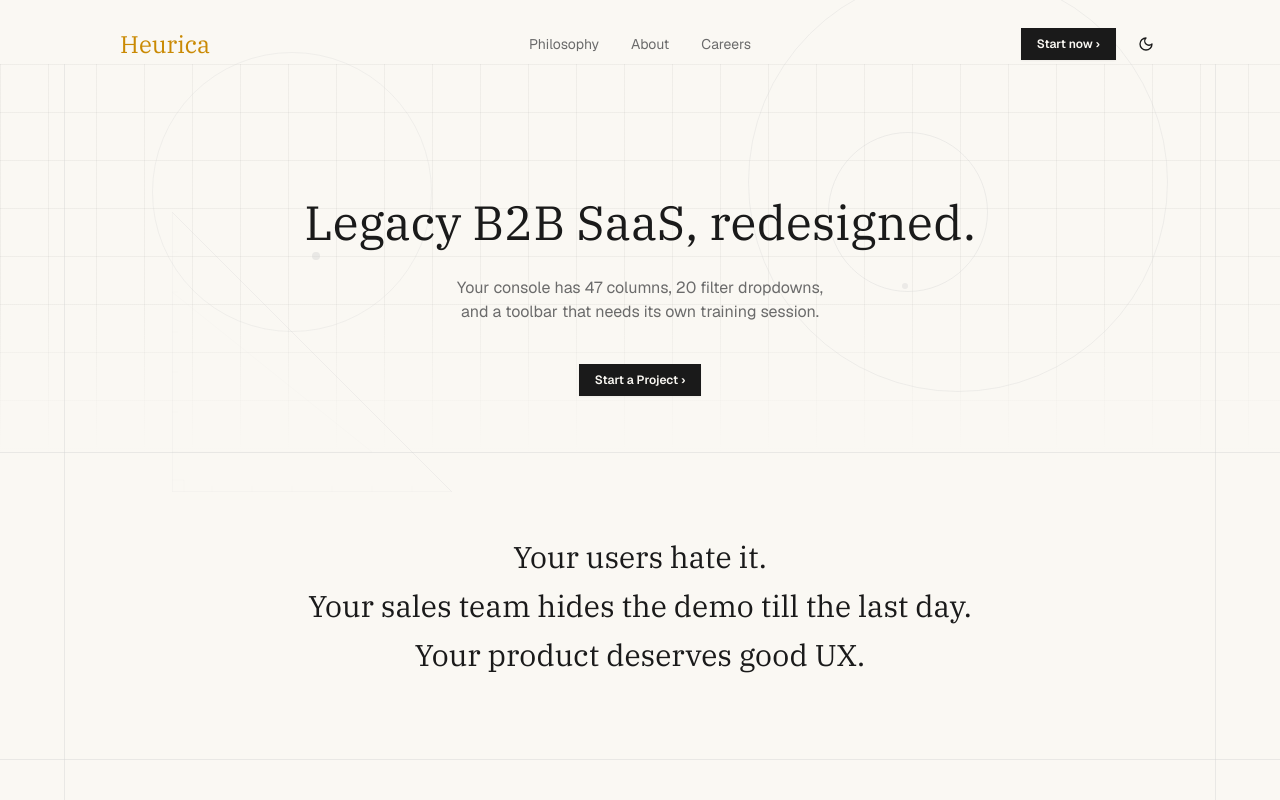
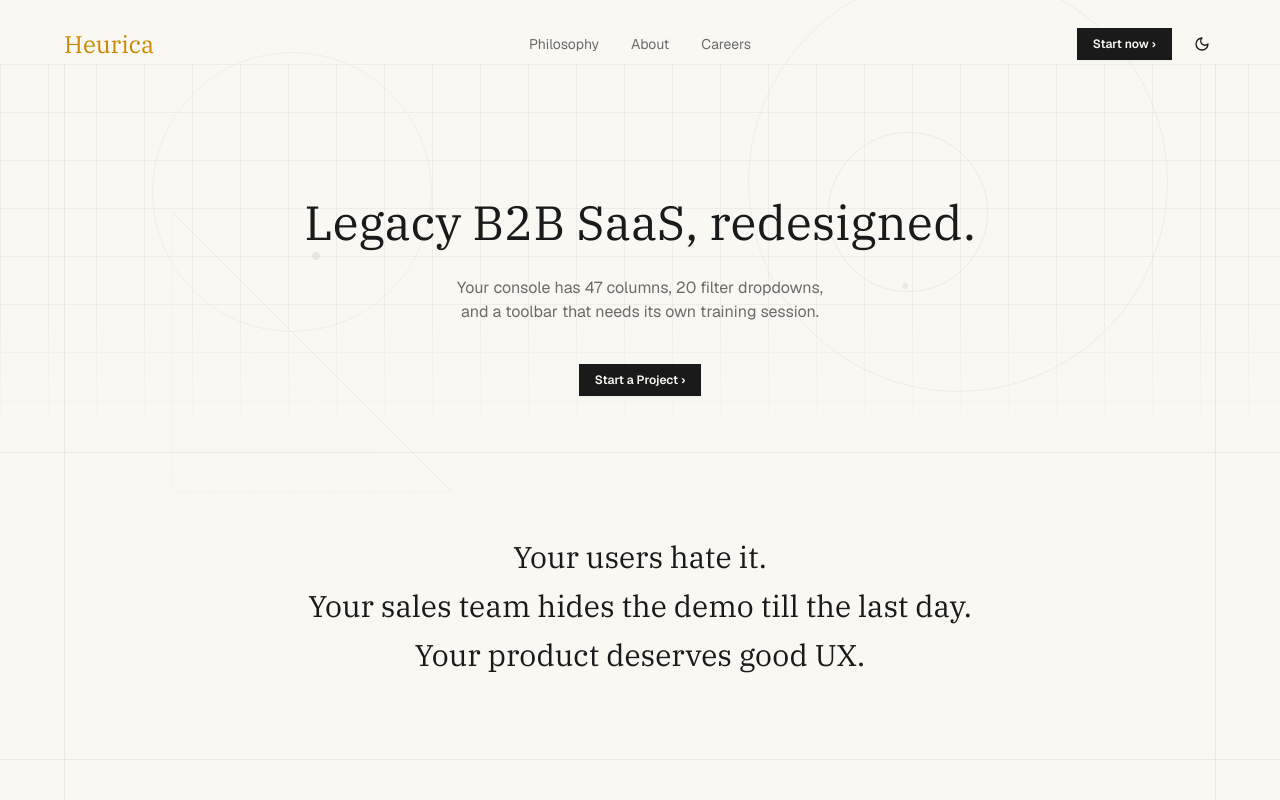
Before and after one commit to Nuaroom/landing-page, a Next.js app: page / in a window 1280 px wide. Shown: the top 800 px of the page. Built offline with nearby package versions, Linux system fonts and the light colour scheme.

Commit message:
align nav padding with content sections
Co-Authored-By: Claude Opus 4.6 <noreply@anthropic.com>

```diff
--- a/components/Header.tsx
+++ b/components/Header.tsx
@@ -76,7 +76,7 @@ export function Header() {
 
   return (
     <header className={`sticky top-3 z-50 flex-shrink-0 transition-all duration-300 ${isNavVisible ? 'opacity-100 translate-y-0' : 'opacity-0 -translate-y-full'}`}>
-      <div className={`container mx-auto px-12 sm:px-[72px] lg:px-[104px] xl:px-[120px] max-w-7xl py-4 flex items-center justify-between relative z-10 rounded-full transition-all duration-300 ${hasScrolled ? 'bg-background/95 backdrop-blur-sm' : ''}`}>
+      <div className={`container mx-auto px-6 sm:px-8 lg:px-12 xl:px-16 max-w-7xl py-4 flex items-center justify-between relative z-10 rounded-full transition-all duration-300 ${hasScrolled ? 'bg-background/95 backdrop-blur-sm' : ''}`}>
         <Link
           href="/"
           className="text-2xl font-medium"
```
